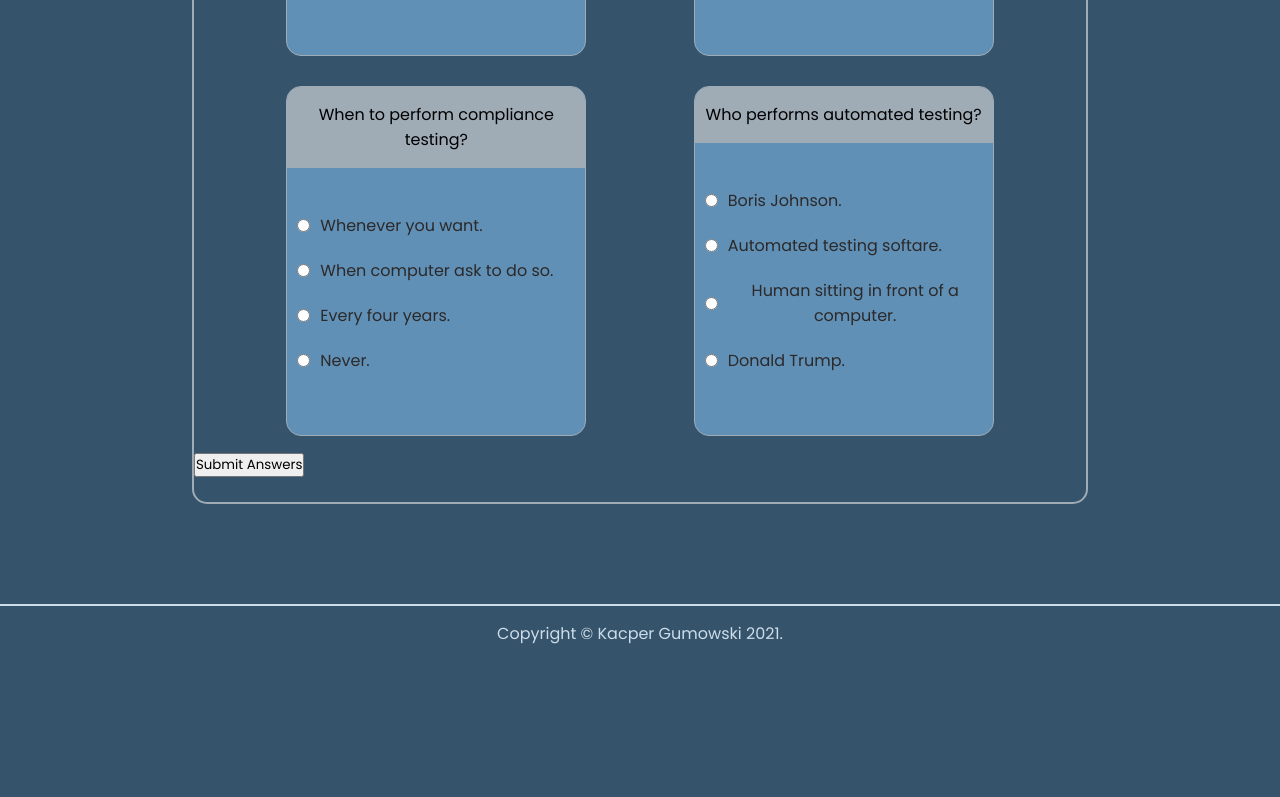
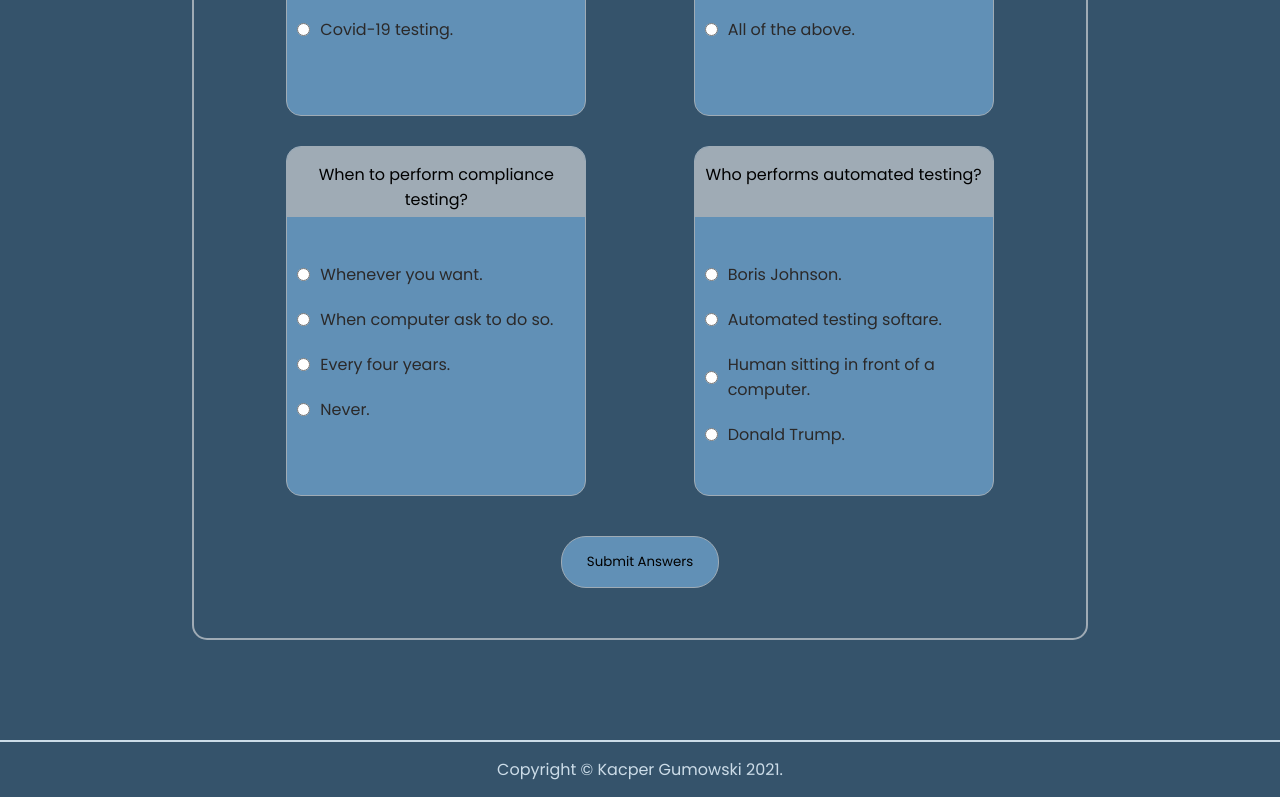
Before and after one commit to Gumexik/Testing-Website, a plain HTML site: page pages/quiz.html in a window 1280 px wide. Shown: the part 903-1700 px from the top of the page. Before the commit the page ends 1564 px from the top, so only its background shows below. Drawn offline with Linux system fonts and the light colour scheme.

Commit message:
Update style.css

```diff
--- a/style.css
+++ b/style.css
@@ -197,13 +197,14 @@ body {
 /* Start of quiz section */
 
 .quiz_title {
+    margin-top: 50px;
     margin-bottom: 25px;
     text-align: center;
 }
 
 .quiz-wrapper {
     width: 70%;
-    margin: 25px auto;
+    margin: 50px auto;
     min-height: 700px;
     border: 2px solid #9FABB5;
     border-radius: 15px;
@@ -225,7 +226,7 @@ body {
 }
 
 .quiz-item {
-    text-align: center;
+    text-align: left;
     width: 300px;
     height: 350px;
     margin: 15px;
@@ -233,6 +234,12 @@ body {
     border-radius: 15px;
     overflow: hidden;
     background: #6190b6;
+}
+
+.quiz-item p {
+    max-height: 70px;
+    height: 100%;
+
 }
 
 .quiz-item p:nth-child(1) {
@@ -244,16 +251,30 @@ body {
     color: black;
 }
 
-#submit {
-    position: relative;
-    left: 50%;
-    transform: translateX(-50%);
+.btn-container {
+    display: flex;
+    align-items: center;
+    justify-content: center;
 }
 
-#results {
-    width: 100%;
-    margin-top: 25px;
+
+.submit {
+    margin: 25px 0 25px 0;
+    background-color: #6190b6;
+    padding: 15px 25px;
+    border-radius: 25px;
+    border: 1px solid #9FABB5;
+    cursor: pointer;
+}
+
+.submit:hover {
+    color: #1a1919;
+    transform: scale(1.05);
+}
+
+.results {
     text-align: center;
+    margin-bottom: 25px;
 }
 
 .radio-container {
```
